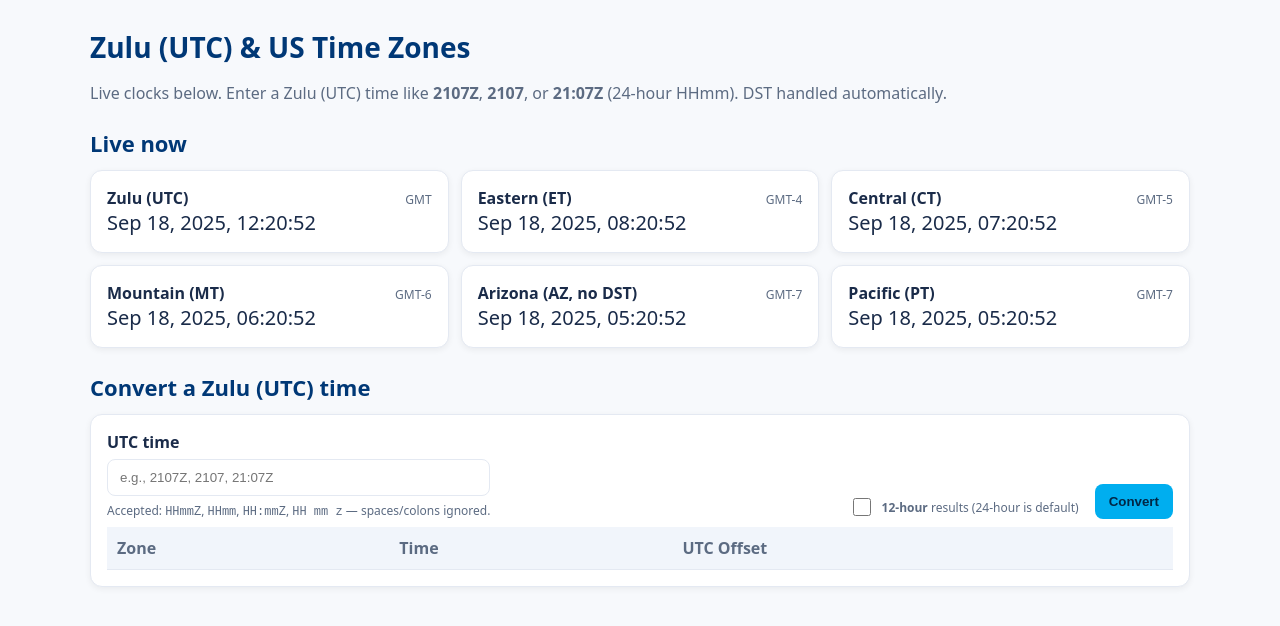
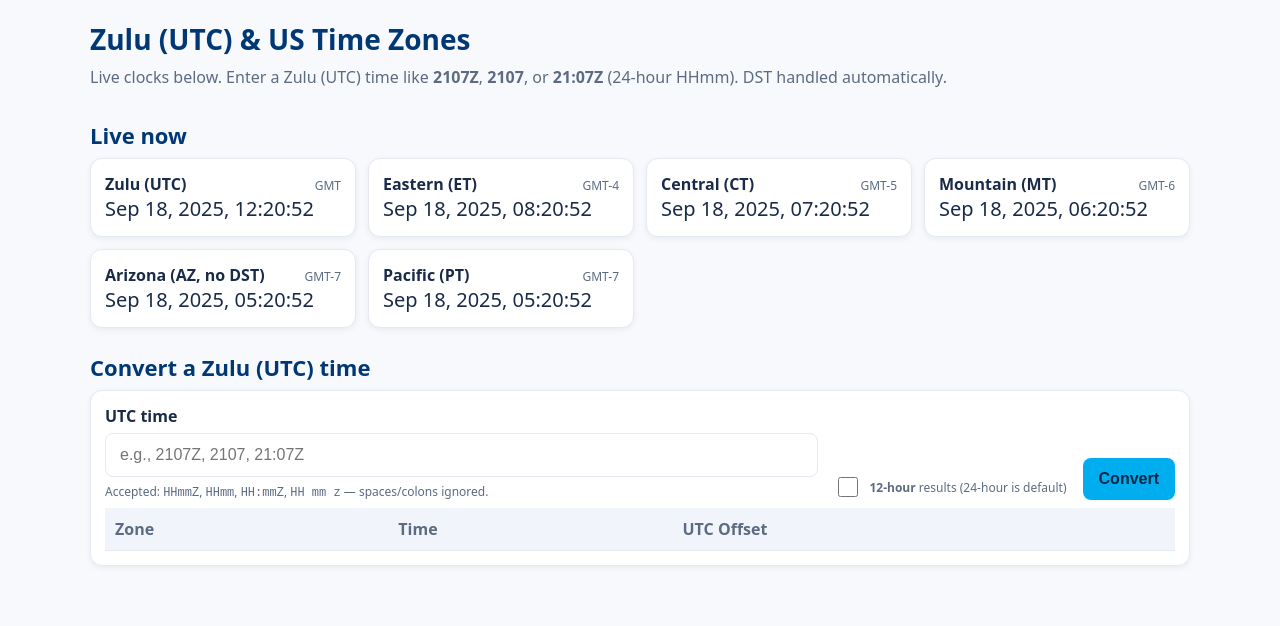
Before and after one commit to bauchrednera/Zulu-Converter, a plain HTML site: page index.html in a window 1280 px wide. Drawn offline with Linux system fonts and the light colour scheme.

Commit message:
Add files via upload

```diff
--- a/index.html
+++ b/index.html
@@ -2,7 +2,7 @@
 <html lang="en">
 <head>
 <meta charset="UTF-8" />
-<meta name="viewport" content="width=device-width, initial-scale=1" />
+<meta name="viewport" content="width=device-width, initial-scale=1, viewport-fit=cover" />
 <title>Zulu (UTC) & US Time Zones — Live + Converter</title>
 <style>
   :root{
@@ -10,28 +10,33 @@
     --bg:#f7f9fc; --card:#ffffff; --line:#e4e9f2; --muted:#5c6b82;
     --radius:12px; --shadow:0 2px 6px rgba(0,0,0,0.06);
   }
+  html{ -webkit-text-size-adjust: 100%; }
   html,body{margin:0;padding:0;background:var(--bg);color:var(--ink);
     font-family:system-ui,-apple-system,Segoe UI,Roboto,Helvetica,Arial,sans-serif}
-  .wrap{max-width:1100px;margin:0 auto;padding:28px}
-  h1{font-size:clamp(20px,3vw,28px);margin:0 0 16px 0;color:var(--navy);}
-  h2{font-size:clamp(16px,2.4vw,22px);margin:24px 0 12px;color:var(--navy)}
-  p{color:var(--muted);margin:0 0 16px}
-  .grid{display:grid;grid-template-columns:repeat(auto-fill,minmax(280px,1fr));gap:12px}
-  .card{background:var(--card);border-radius:var(--radius);padding:16px;border:1px solid var(--line);box-shadow:var(--shadow)}
+  .wrap{max-width:1100px;margin:0 auto;padding:20px; display:flex; flex-direction:column; gap:16px}
+  h1{font-size:clamp(20px,3vw,28px);margin:0 0 8px 0;color:var(--navy);}
+  h2{font-size:clamp(16px,2.4vw,22px);margin:8px 0 8px;color:var(--navy)}
+  p{color:var(--muted);margin:0 0 8px}
+  .grid{display:grid;grid-template-columns:repeat(auto-fill,minmax(260px,1fr));gap:12px}
+  .card{background:var(--card);border-radius:var(--radius);padding:14px;border:1px solid var(--line);box-shadow:var(--shadow)}
   .row{display:flex;justify-content:space-between;gap:12px;align-items:baseline}
   .label{font-weight:700;}
   .time{font-variant-numeric:tabular-nums;font-size:20px}
   .sub{color:var(--muted);font-size:12px}
   .inputs{display:flex;flex-wrap:wrap;gap:12px;align-items:end}
   input[type="text"]{
-    background:#fff;color:var(--ink);border:1px solid var(--line);border-radius:8px;padding:10px 12px;min-width:220px
+    background:#fff;color:var(--ink);border:1px solid var(--line);border-radius:8px;padding:12px 14px;min-width:220px;
+    font-size:16px; /* Prevent iOS auto-zoom */
   }
   input[type="text"]:focus{border-color:var(--blue); box-shadow:0 0 0 3px rgba(0,174,239,0.18); outline:none}
   .stack{display:flex;flex-direction:column;gap:6px}
   .hint{font-size:12px;color:var(--muted)}
   .toggle{display:flex;align-items:center;gap:8px;margin-left:auto}
-  .toggle input{width:18px;height:18px}
-  button{background:var(--blue);color:#002746;border:0;border-radius:8px;padding:10px 14px;font-weight:700;cursor:pointer}
+  .toggle input{width:20px;height:20px}
+  button{
+    background:var(--blue);color:#002746;border:0;border-radius:8px;padding:12px 16px;font-weight:700;cursor:pointer;
+    font-size:16px; /* Larger tap target, avoids zoom on focusable controls */
+  }
   table{width:100%;border-collapse:collapse;margin-top:8px}
   thead th{background:#f1f5fb;color:var(--muted);padding:10px;border-bottom:1px solid var(--line);text-align:left}
   tbody td{padding:10px;border-bottom:1px solid var(--line);vertical-align:top}
@@ -39,20 +44,29 @@
   .delta{font-weight:700; font-size:0.7em; vertical-align:super; margin-left:4px}
   .delta.plus{color:#0a7d2a}
   .delta.minus{color:#a4002f}
+
+  /* Section ordering: desktop keeps Live first, Converter second.
+     On mobile (<= 640px), show Converter FIRST. */
+  .section-live{ order: 1; }
+  .section-convert{ order: 2; }
+  @media (max-width: 640px){
+    .section-live{ order: 2; }
+    .section-convert{ order: 1; }
+  }
 </style>
 </head>
 <body>
 <div class="wrap">
+  <header>
     <h1>Zulu (UTC) & US Time Zones</h1>
     <p class="muted">Live clocks below. Enter a Zulu (UTC) time like <strong>2107Z</strong>, <strong>2107</strong>, or <strong>21:07Z</strong> (24‑hour HHmm). DST handled automatically.</p>
+  </header>
 
-  <h2>Live now</h2>
-  <div class="grid" id="liveGrid"></div>
-
+  <section class="section-convert">
     <h2>Convert a Zulu (UTC) time</h2>
     <div class="card">
       <div class="inputs" style="gap:16px;align-items:flex-end">
-      <div class="stack">
+        <div class="stack" style="flex:1 1 280px;min-width:260px">
           <label class="label" for="utcSimple">UTC time</label>
           <input id="utcSimple" type="text" inputmode="numeric" placeholder="e.g., 2107Z, 2107, 21:07Z" maxlength="7" />
           <div class="hint">Accepted: <code>HHmmZ</code>, <code>HHmm</code>, <code>HH:mmZ</code>, <code>HH mm z</code> — spaces/colons ignored.</div>
@@ -71,6 +85,12 @@
         <tbody id="resultBody"></tbody>
       </table>
     </div>
+  </section>
+
+  <section class="section-live">
+    <h2>Live now</h2>
+    <div class="grid" id="liveGrid"></div>
+  </section>
 </div>
 
 <script>
@@ -149,7 +169,8 @@ function deltaSup(delta){
 }
 
 function convert(){
-  const timeTxt = document.getElementById('utcSimple').value;
+  const input = document.getElementById('utcSimple');
+  const timeTxt = input.value;
   const outErr = document.getElementById('error');
   const tbody = document.getElementById('resultBody');
   outErr.style.display='none'; outErr.textContent='';
@@ -157,6 +178,10 @@ function convert(){
 
   const {dateUtc, error} = parseSimpleUtc(timeTxt);
   if(error){ outErr.textContent = error; outErr.style.display='block'; return; }
+
+  // Mobile UX: blur input and gently scroll to top so page "resets" any zoom.
+  input.blur();
+  setTimeout(()=>{ window.scrollTo({ top: 0, left: 0, behavior: 'smooth' }); }, 50);
 
   ZONES.forEach(z=>{
     const delta = dayDelta(dateUtc, z.tz);
```
Lines whose indentation alone changed are shown as unchanged.
